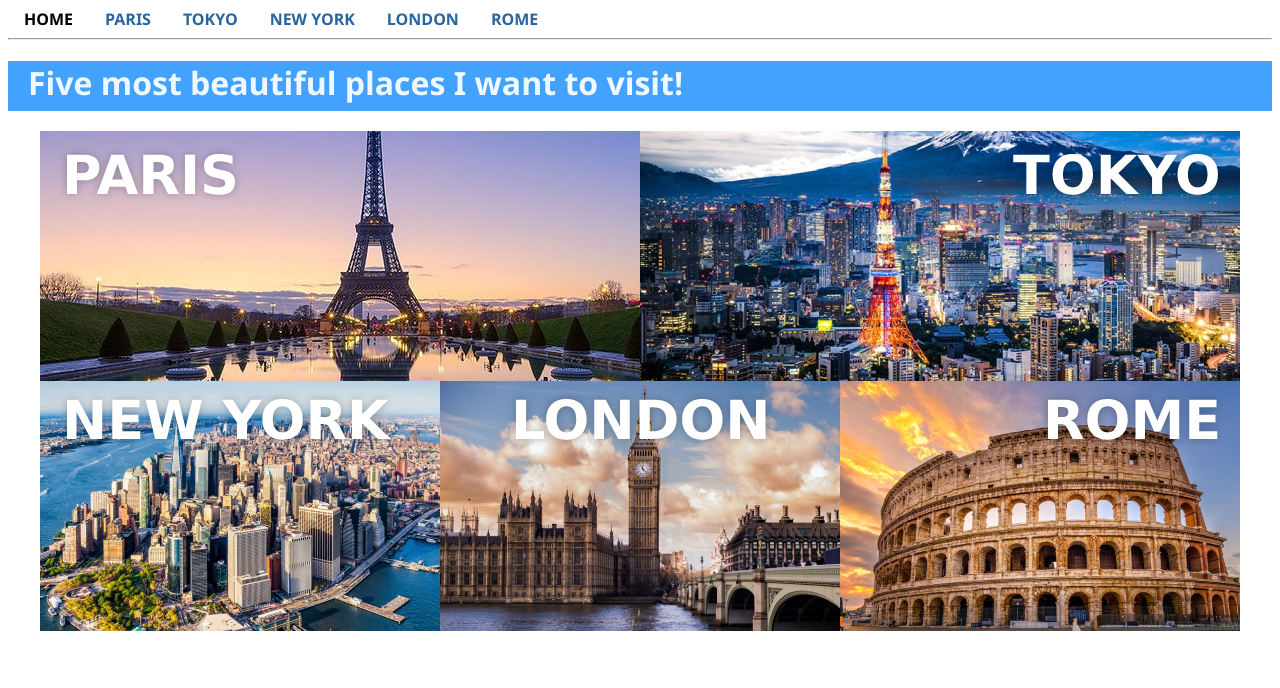
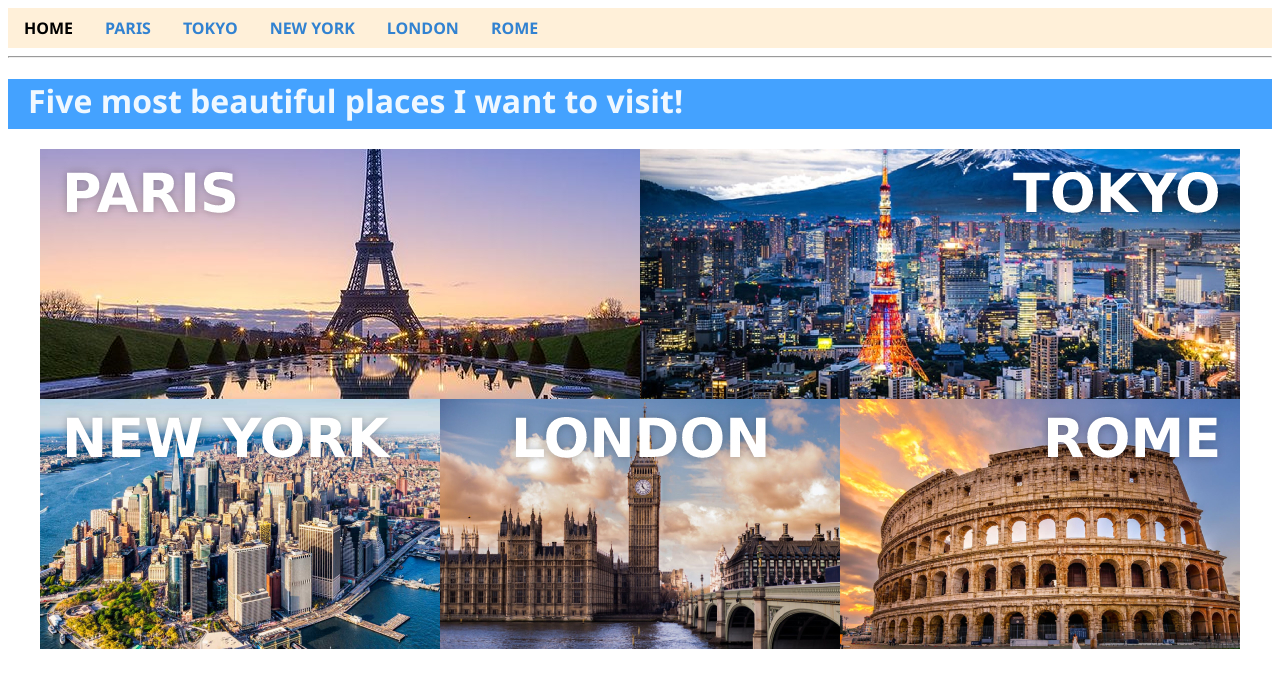
Before and after one commit to Resized/TargilOne, a plain HTML site: page index.html in a window 1280 px wide. Drawn offline with Linux system fonts and the light colour scheme.

Commit message:
Updated nav bar design

```diff
--- a/index.html
+++ b/index.html
@@ -27,10 +27,11 @@
 
         li {
             float: left;
+            margin-top: 9px;
         }
 
         li a {
-            color: rgb(40, 101, 161);
+            color: rgb(50, 130, 209);
             text-align: center;
             padding: 16px;
             text-decoration: none;
@@ -45,7 +46,7 @@
 
 <body>
     <header>
-        <nav>
+        <nav style="background-color: rgb(255, 240, 217); height: 40px;">
             <ul>
                 <li><a href="index.html" style="color: rgb(0, 0, 0)">HOME</a>
                 </li>
```
Also changed, not shown: london.html (+3 -2 lines), newyork.html (+3 -2 lines), paris.html (+3 -2 lines), rome.html (+3 -2 lines), tokyo.html (+3 -2 lines).
